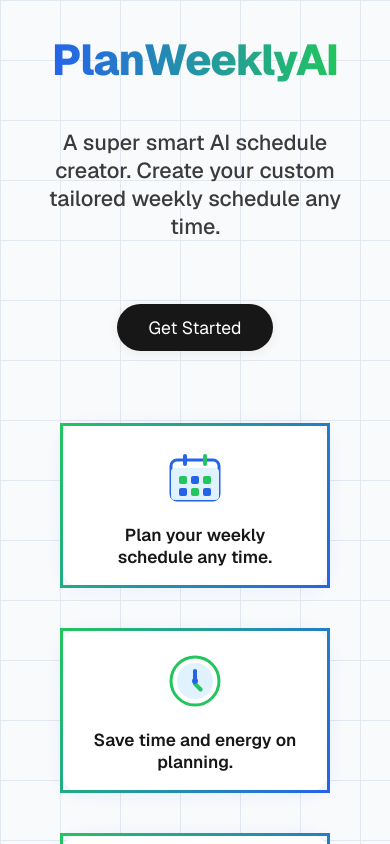
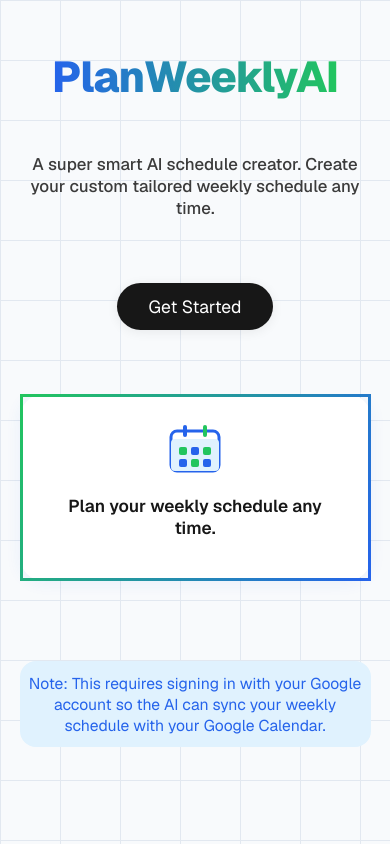
Before and after one commit to DavidSietko/planweeklyai, a Next.js app in the folder frontend/: page / in a window 390 px wide. Shown: the top 844 px of the page. Built offline with nearby package versions, Linux system fonts and the light colour scheme.

Commit message:
made landing page mobile friendly, and fixed dark mode colouring issues

```diff
--- a/frontend/src/app/page.module.css
+++ b/frontend/src/app/page.module.css
@@ -169,6 +169,19 @@ a.secondary {
   .logo {
     filter: invert();
   }
+  .sectionBox {
+    color: #111 !important;
+    background: #fff !important;
+  }
+  .primary {
+    color: #fff !important;
+    background: #111 !important;
+    border: 2px solid #2563eb;
+  }
+  .note {
+    color: #e0f2fe !important;
+    background: #1e293b !important;
+  }
 }
 
 :root {
@@ -231,7 +244,6 @@ a.secondary {
   max-width: 270px;
   text-align: center;
   background: #fff;
-  border-radius: 1.5rem;
   border: 3px solid;
   border-image: linear-gradient(120deg, #22c55e, #2563eb) 1;
   box-shadow: 0 2px 16px rgba(37, 99, 235, 0.07);
@@ -244,3 +256,48 @@ a.secondary {
   box-shadow: 0 4px 24px rgba(34, 197, 94, 0.13);
   border-image: linear-gradient(120deg, #2563eb, #22c55e) 1;
 }
+
+@media (max-width: 600px) {
+  .sections {
+    display: flex;
+    flex-direction: row;
+    flex-wrap: nowrap;
+    overflow-x: auto;
+    gap: 0;
+    margin-top: 2rem;
+    scroll-snap-type: x mandatory;
+    -webkit-overflow-scrolling: touch;
+    padding-bottom: 1rem;
+    width: 100vw;
+    box-sizing: border-box;
+    justify-content: flex-start;
+  }
+  .sectionBox {
+    flex: 0 0 90vw;
+    min-width: 90vw;
+    max-width: 90vw;
+    margin: 0 5vw;
+    scroll-snap-align: center;
+    border-radius: 1.5rem;
+    box-sizing: border-box;
+  }
+  .note {
+    display: block;
+    width: 90vw;
+    margin: 2rem auto 0 auto;
+    font-size: 0.98rem;
+    padding: 0.7rem 0.5rem;
+    border-radius: 1rem;
+    background: #e0f2fe;
+    color: #2563eb;
+    text-align: center;
+    word-break: break-word;
+  }
+  .subtitle {
+    font-size: 1.05rem !important;
+    max-width: 92vw !important;
+    margin: 0.5rem auto 2rem auto !important;
+    text-align: center !important;
+    word-break: break-word;
+  }
+}
--- a/frontend/src/app/page.tsx
+++ b/frontend/src/app/page.tsx
@@ -1,4 +1,48 @@
 import styles from "./page.module.css";
+
+const sections = [
+  {
+    icon: (
+      <svg className={styles.icon} viewBox="0 0 64 64" fill="none" xmlns="http://www.w3.org/2000/svg">
+        <rect x="8" y="16" width="48" height="40" rx="6" fill="#fff" stroke="#2563eb" strokeWidth="3"/>
+        <rect x="8" y="24" width="48" height="32" rx="4" fill="#e0f2fe"/>
+        <rect x="16" y="32" width="8" height="8" rx="2" fill="#22c55e"/>
+        <rect x="28" y="32" width="8" height="8" rx="2" fill="#2563eb"/>
+        <rect x="40" y="32" width="8" height="8" rx="2" fill="#22c55e"/>
+        <rect x="16" y="44" width="8" height="8" rx="2" fill="#2563eb"/>
+        <rect x="28" y="44" width="8" height="8" rx="2" fill="#22c55e"/>
+        <rect x="40" y="44" width="8" height="8" rx="2" fill="#2563eb"/>
+        <rect x="20" y="10" width="4" height="12" rx="2" fill="#2563eb"/>
+        <rect x="40" y="10" width="4" height="12" rx="2" fill="#22c55e"/>
+      </svg>
+    ),
+    text: "Plan your weekly schedule any time."
+  },
+  {
+    icon: (
+      <svg className={styles.icon} viewBox="0 0 64 64" fill="none" xmlns="http://www.w3.org/2000/svg">
+        <circle cx="32" cy="32" r="24" fill="#fff" stroke="#22c55e" strokeWidth="3"/>
+        <circle cx="32" cy="32" r="18" fill="#e0f2fe"/>
+        <rect x="30" y="20" width="4" height="14" rx="2" fill="#2563eb"/>
+        <rect x="32" y="32" width="12" height="4" rx="2" transform="rotate(45 32 32)" fill="#22c55e"/>
+        <circle cx="32" cy="32" r="3" fill="#2563eb"/>
+      </svg>
+    ),
+    text: "Save time and energy on planning."
+  },
+  {
+    icon: (
+      <svg className={styles.icon} viewBox="0 0 64 64" fill="none" xmlns="http://www.w3.org/2000/svg">
+        <rect x="16" y="24" width="32" height="24" rx="10" fill="#e0f2fe" stroke="#2563eb" strokeWidth="3"/>
+        <rect x="24" y="36" width="4" height="4" rx="2" fill="#2563eb"/>
+        <rect x="36" y="36" width="4" height="4" rx="2" fill="#22c55e"/>
+        <rect x="28" y="44" width="8" height="2" rx="1" fill="#2563eb"/>
+        <rect x="28" y="16" width="8" height="8" rx="4" fill="#22c55e" stroke="#2563eb" strokeWidth="2"/>
+      </svg>
+    ),
+    text: "Use AI to automatically sync your schedule with your Google Calendar."
+  }
+];
 
 export default function Home() {
   return (
@@ -7,7 +51,7 @@ export default function Home() {
         <h1 style={{ fontSize: '2.7rem', fontWeight: 800, marginBottom: '0.5rem', textAlign: 'center', letterSpacing: '-1px' }}>
           PlanWeeklyAI
         </h1>
-        <h2 style={{ fontSize: '1.35rem', fontWeight: 500, color: '#3b3b3b', marginBottom: '1.5rem', textAlign: 'center', maxWidth: 600, margin: '0 auto 2rem auto' }}>
+        <h2 className={styles.subtitle} style={{ fontSize: '1.35rem', fontWeight: 500, color: '#3b3b3b', marginBottom: '1.5rem', textAlign: 'center', maxWidth: 600, margin: '0 auto 2rem auto' }}>
           A super smart AI schedule creator. Create your custom tailored weekly schedule any time.
         </h2>
         <div style={{ display: 'flex', justifyContent: 'center', gap: '1rem' }}>
@@ -20,56 +64,16 @@ export default function Home() {
           </a>
         </div>
         <div className={styles.sections}>
-          <div className={styles.sectionBox}>
-            {/* Calendar Icon */}
-            <svg className={styles.icon} viewBox="0 0 64 64" fill="none" xmlns="http://www.w3.org/2000/svg">
-              <rect x="8" y="16" width="48" height="40" rx="6" fill="#fff" stroke="#2563eb" strokeWidth="3"/>
-              <rect x="8" y="24" width="48" height="32" rx="4" fill="#e0f2fe"/>
-              <rect x="16" y="32" width="8" height="8" rx="2" fill="#22c55e"/>
-              <rect x="28" y="32" width="8" height="8" rx="2" fill="#2563eb"/>
-              <rect x="40" y="32" width="8" height="8" rx="2" fill="#22c55e"/>
-              <rect x="16" y="44" width="8" height="8" rx="2" fill="#2563eb"/>
-              <rect x="28" y="44" width="8" height="8" rx="2" fill="#22c55e"/>
-              <rect x="40" y="44" width="8" height="8" rx="2" fill="#2563eb"/>
-              <rect x="20" y="10" width="4" height="12" rx="2" fill="#2563eb"/>
-              <rect x="40" y="10" width="4" height="12" rx="2" fill="#22c55e"/>
-            </svg>
-            <div style={{ marginTop: '1rem', fontWeight: 600, fontSize: '1.08rem' }}>
-              Plan your weekly schedule any time.
+          {sections.map((section, idx) => (
+            <div className={styles.sectionBox} key={idx}>
+              {section.icon}
+              <div style={{ marginTop: '1rem', fontWeight: 600, fontSize: '1.08rem' }}>{section.text}</div>
             </div>
-          </div>
-          <div className={styles.sectionBox}>
-            {/* Clock Icon */}
-            <svg className={styles.icon} viewBox="0 0 64 64" fill="none" xmlns="http://www.w3.org/2000/svg">
-              <circle cx="32" cy="32" r="24" fill="#fff" stroke="#22c55e" strokeWidth="3"/>
-              <circle cx="32" cy="32" r="18" fill="#e0f2fe"/>
-              <rect x="30" y="20" width="4" height="14" rx="2" fill="#2563eb"/>
-              <rect x="32" y="32" width="12" height="4" rx="2" transform="rotate(45 32 32)" fill="#22c55e"/>
-              <circle cx="32" cy="32" r="3" fill="#2563eb"/>
-            </svg>
-            <div style={{ marginTop: '1rem', fontWeight: 600, fontSize: '1.08rem' }}>
-              Save time and energy on planning.
-            </div>
-          </div>
-          <div className={styles.sectionBox}>
-            {/* AI/Robot Icon */}
-            <svg className={styles.icon} viewBox="0 0 64 64" fill="none" xmlns="http://www.w3.org/2000/svg">
-              <rect x="16" y="24" width="32" height="24" rx="10" fill="#e0f2fe" stroke="#2563eb" strokeWidth="3"/>
-              <rect x="24" y="36" width="4" height="4" rx="2" fill="#2563eb"/>
-              <rect x="36" y="36" width="4" height="4" rx="2" fill="#22c55e"/>
-              <rect x="28" y="44" width="8" height="2" rx="1" fill="#2563eb"/>
-              <rect x="28" y="16" width="8" height="8" rx="4" fill="#22c55e" stroke="#2563eb" strokeWidth="2"/>
-            </svg>
-            <div style={{ marginTop: '1rem', fontWeight: 600, fontSize: '1.08rem' }}>
-              Use AI to automatically sync your schedule with your Google Calendar.
-            </div>
-          </div>
+          ))}
         </div>
-        <div style={{ width: '100%', textAlign: 'center', marginTop: '2.5rem' }}>
-          <span style={{ fontSize: '1rem', color: '#2563eb', background: '#e0f2fe', padding: '0.5rem 1rem', borderRadius: '1rem', display: 'inline-block' }}>
-            Note: This requires signing in with your Google account so the AI can sync your weekly schedule with your Google Calendar.
-          </span>
-        </div>
+        <span className={styles.note}>
+          Note: This requires signing in with your Google account so the AI can sync your weekly schedule with your Google Calendar.
+        </span>
       </main>
     </div>
   );
```
